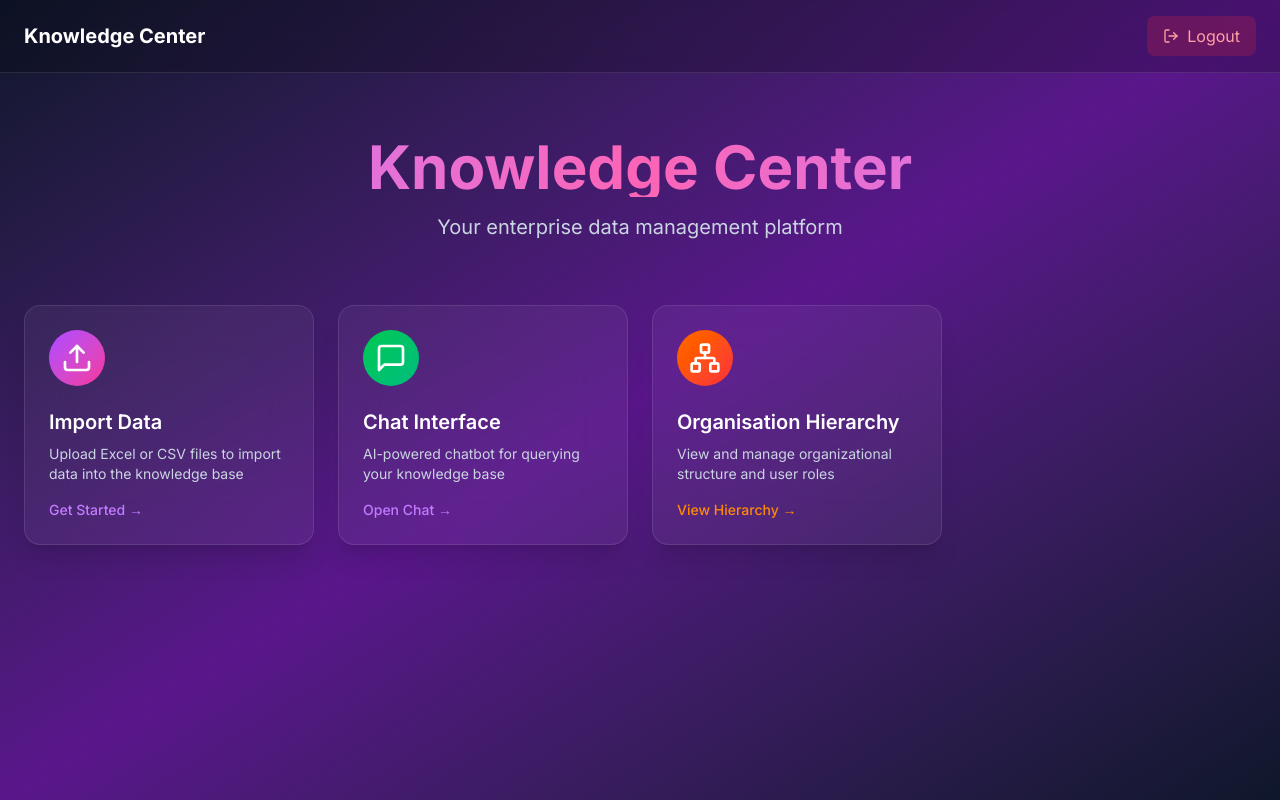
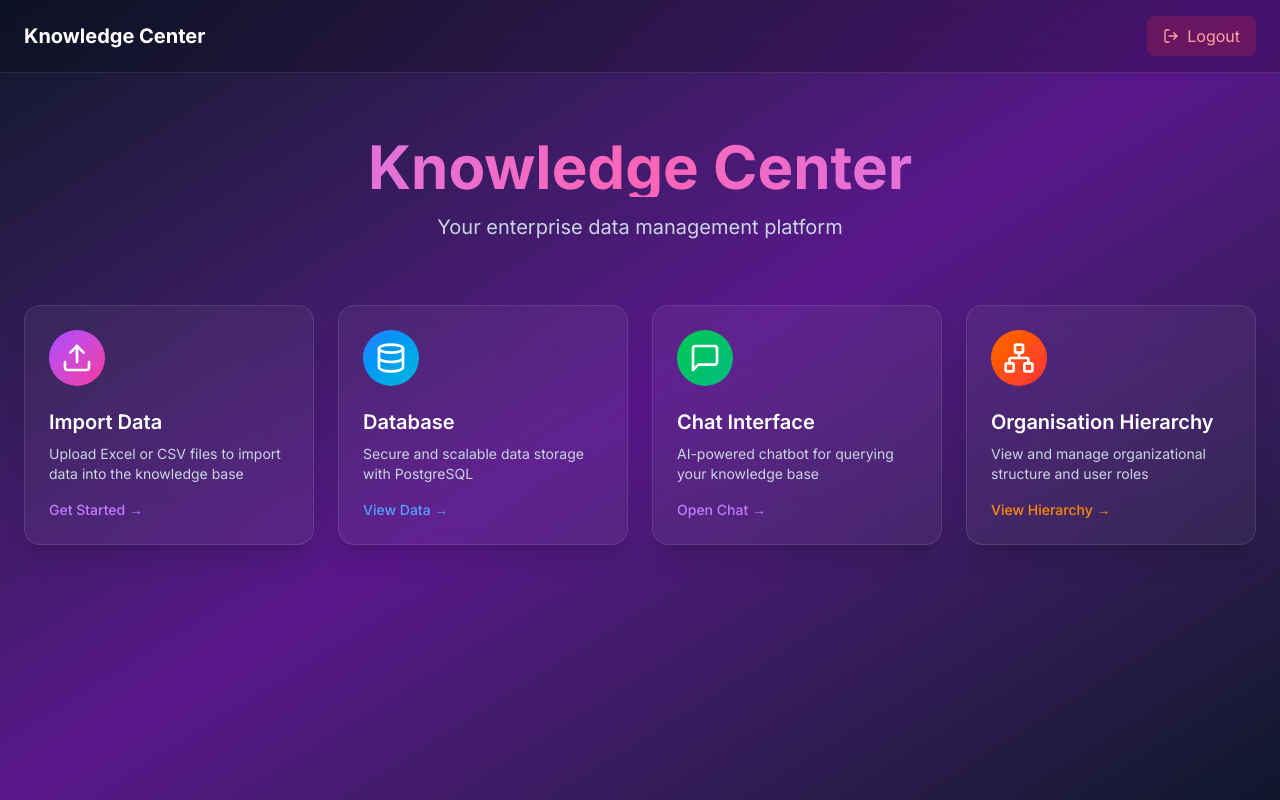
Before and after one commit to Tamanna281/knowledge-center, a Next.js app: page / in a window 1280 px wide. Built offline with nearby package versions, Linux system fonts and the light colour scheme; no server answers.

Commit message:
fix merge

```diff
--- a/src/app/page.tsx
+++ b/src/app/page.tsx
@@ -75,8 +75,7 @@ export default function Home() {
                         </div>
                     </Link>
 
-                    {/* Database Card - Admin Only */}
-                    {isAdmin && (
+                    {/* Database Card */}
                     <Link href="/database">
                         <div className="group cursor-pointer rounded-2xl border border-white/10 bg-white/5 p-6 shadow-xl backdrop-blur-xl transition-all duration-300 hover:scale-[1.05] hover:border-blue-400/50 hover:bg-white/10">
                             <div className="mb-4 inline-block rounded-full bg-gradient-to-br from-blue-500 to-cyan-500 p-3">
@@ -93,7 +92,6 @@ export default function Home() {
                             </div>
                         </div>
                     </Link>
-                    )}
 
                     {/* Chat Interface Card */}
                     <Link href="/chatbot">
```
Lines whose indentation alone changed are shown as unchanged.
